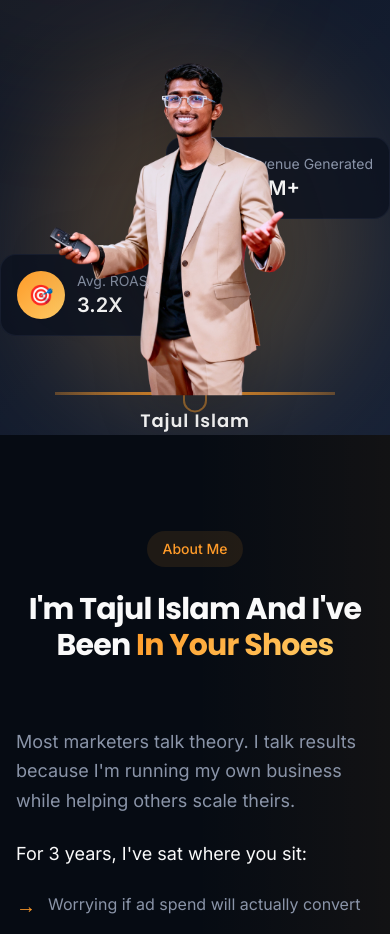
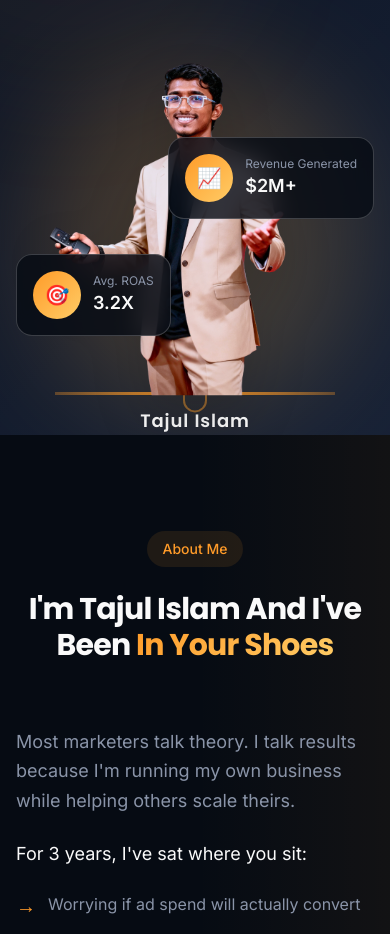
Before and after one commit to mdtajulislam24bd-wq/Tajul, a React (Vite) app: page / in a window 390 px wide. Shown: the part 940-1874 px from the top of the page. Built offline with nearby package versions, Linux system fonts and the light colour scheme.

Commit message:
Fix: Mobile Layout for Hero Cards (Z-Index & Positioning)

```diff
--- a/src/components/HeroSection.tsx
+++ b/src/components/HeroSection.tsx
@@ -172,14 +172,14 @@ const HeroSection = () => {
             }} transition={{
               delay: 1,
               duration: 0.6
-            }} className="absolute -right-4 md:right-0 top-1/4 glass-card rounded-2xl p-4 shadow-elevated">
+            }} className="absolute right-0 md:right-0 top-1/4 z-20 glass-card rounded-2xl p-4 shadow-elevated bg-background/80 backdrop-blur-md border border-white/20">
               <div className="flex items-center gap-3">
                 <div className="w-12 h-12 rounded-full bg-gradient-gold flex items-center justify-center">
                   <span className="text-xl">📈</span>
                 </div>
                 <div>
-                  <p className="text-sm text-muted-foreground">Revenue Generated</p>
-                  <p className="text-xl font-bold text-foreground">$2M+</p>
+                  <p className="text-xs sm:text-sm text-muted-foreground whitespace-nowrap">Revenue Generated</p>
+                  <p className="text-lg sm:text-xl font-bold text-foreground">$2M+</p>
                 </div>
               </div>
             </motion.div>
@@ -194,14 +194,14 @@ const HeroSection = () => {
             }} transition={{
               delay: 1.2,
               duration: 0.6
-            }} className="absolute -left-4 md:left-0 bottom-1/4 glass-card rounded-2xl p-4 shadow-elevated">
+            }} className="absolute left-0 md:left-0 bottom-1/4 z-20 glass-card rounded-2xl p-4 shadow-elevated bg-background/80 backdrop-blur-md border border-white/20">
               <div className="flex items-center gap-3">
                 <div className="w-12 h-12 rounded-full bg-gradient-gold flex items-center justify-center">
                   <span className="text-xl">🎯</span>
                 </div>
                 <div>
-                  <p className="text-sm text-muted-foreground">Avg. ROAS</p>
-                  <p className="text-xl font-bold text-foreground">3.2X</p>
+                  <p className="text-xs sm:text-sm text-muted-foreground whitespace-nowrap">Avg. ROAS</p>
+                  <p className="text-lg sm:text-xl font-bold text-foreground">3.2X</p>
                 </div>
               </div>
             </motion.div>
```
